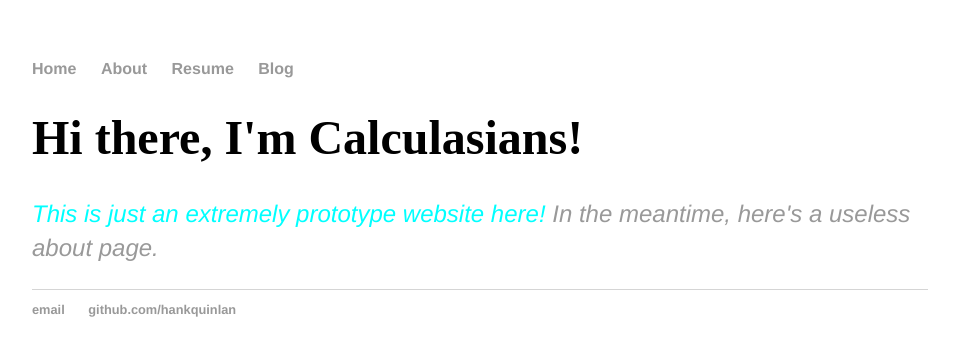
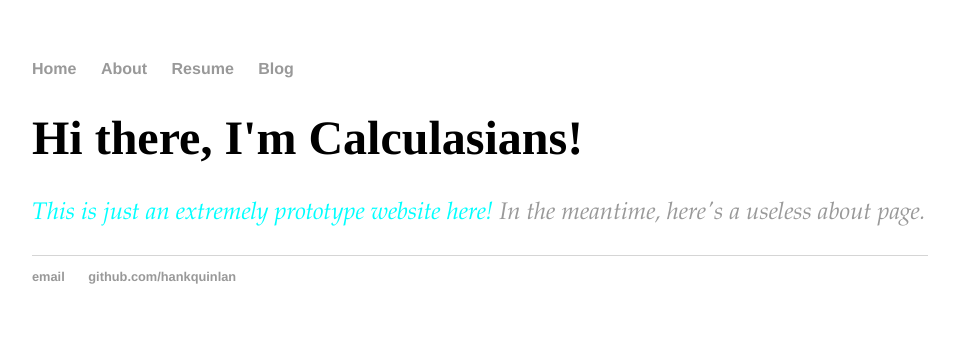
Before and after one commit to Calculasians/calculasians.github.io, a Jekyll site: the page built from index.html, in a window 1280 px wide. Shown: the top 356 px of the page, without its empty margins (160-1119 px from the left). Built offline with Jekyll 4.4.1, drawn with Linux system fonts in a browser that asks for light colours.

Commit message:
Update main.css

```diff
--- a/css/main.css
+++ b/css/main.css
@@ -22,12 +22,11 @@
 
 h1 {
     font-size: 3em;
-    font-family: "Times New Roman", Times, serif;
+    font-family: "Trebuchet", Times, 'Sans-Serif';
 }
 
-/*changing this to see if it's reflected on the main web*/
 .sub-header {
-    font-family:'Helvetica', 'Arial', 'Sans-Serif';
+    font-family:'Palatino', 'Garamond', serif;
     font-style: oblique;
     font-size: 1.5em;
     line-height: 1.4em;
```
